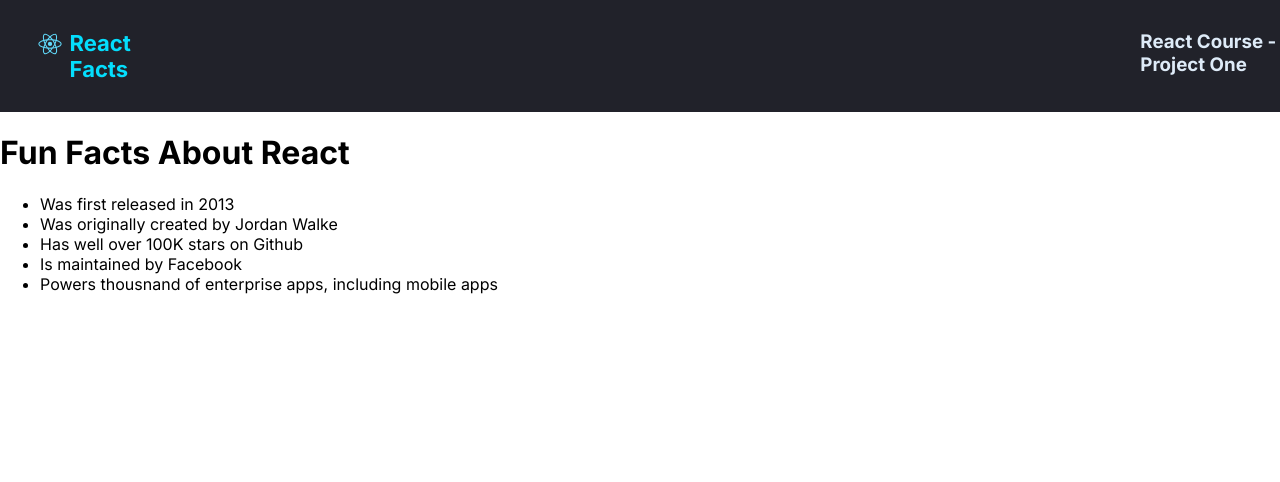
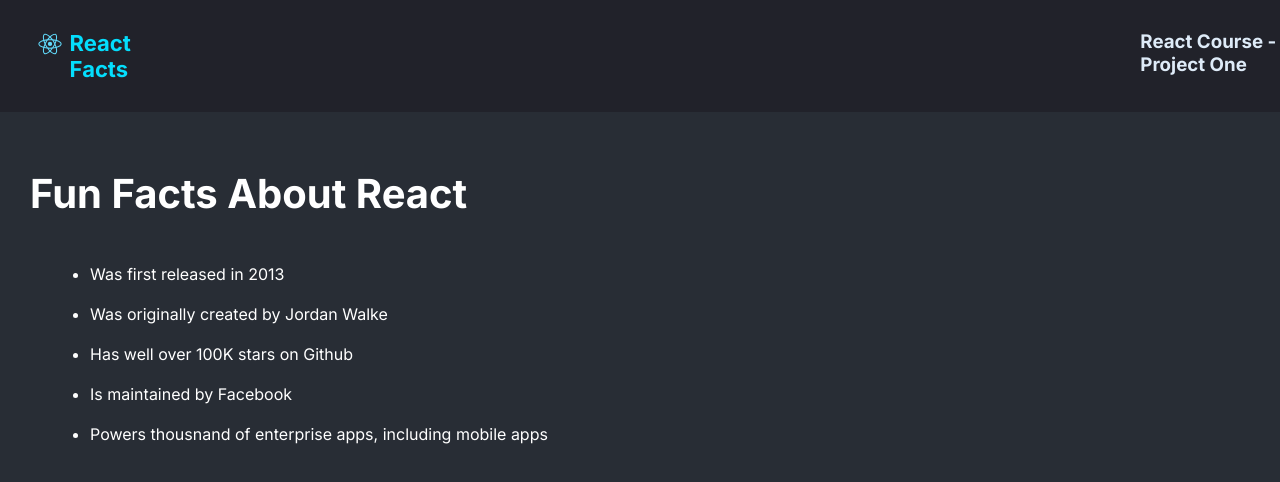
Before and after one commit to SL-GW/react-facts-static-page, a React (Create React App) app: page / in a window 1280 px wide. Shown: the top 482 px of the page. Built offline with nearby package versions, Linux system fonts and the light colour scheme; a web font is replaced by a local one.

Commit message:
Added css to h1 and list

```diff
--- /dev/null
+++ b/src/Facts.css
@@ -0,0 +1,13 @@
+.Facts h1 {
+  color: #ffffff;
+  font-size: 40px;
+  margin: 57px 0px 46px 30px;
+  font-weight: bold;
+}
+
+li {
+  color: #ffffff;
+  font-size: 16px;
+  margin-bottom: 20px;
+  margin-left: 50px;
+}
--- a/src/Facts.js
+++ b/src/Facts.js
@@ -1,4 +1,5 @@
 import React from "react";
+import "./Facts.css";
 
 export default function Facts() {
   return (
--- a/src/NavBar.js
+++ b/src/NavBar.js
@@ -8,7 +8,6 @@ export default function NavBar() {
       <div className="grid">
         <img src={logo} className="App-logo" alt="logo" />
         <h2>React Facts</h2>
-
         <h3>React Course - Project One</h3>
       </div>
     </div>
--- a/src/index.css
+++ b/src/index.css
@@ -1,13 +1,14 @@
 body {
   margin: 0;
-  font-family: -apple-system, BlinkMacSystemFont, 'Segoe UI', 'Roboto', 'Oxygen',
-    'Ubuntu', 'Cantarell', 'Fira Sans', 'Droid Sans', 'Helvetica Neue',
+  font-family: -apple-system, BlinkMacSystemFont, "Segoe UI", "Roboto", "Oxygen",
+    "Ubuntu", "Cantarell", "Fira Sans", "Droid Sans", "Helvetica Neue",
     sans-serif;
   -webkit-font-smoothing: antialiased;
   -moz-osx-font-smoothing: grayscale;
+  background: #282d35;
 }
 
 code {
-  font-family: source-code-pro, Menlo, Monaco, Consolas, 'Courier New',
+  font-family: source-code-pro, Menlo, Monaco, Consolas, "Courier New",
     monospace;
 }
```
